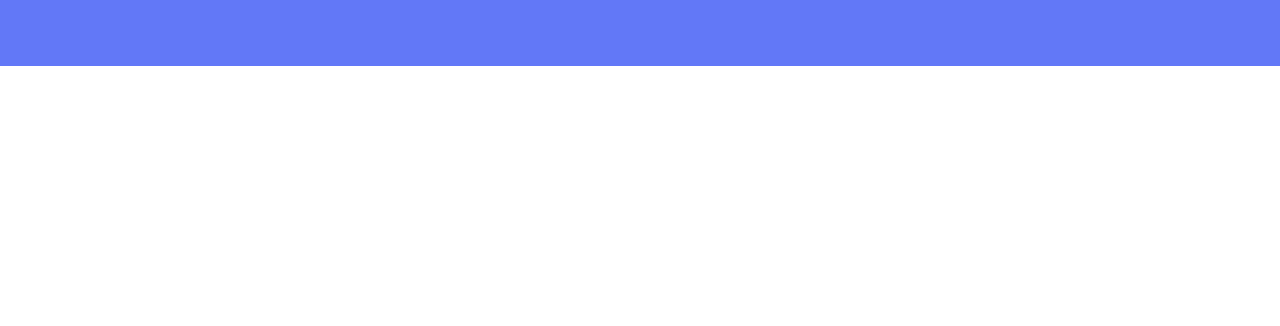
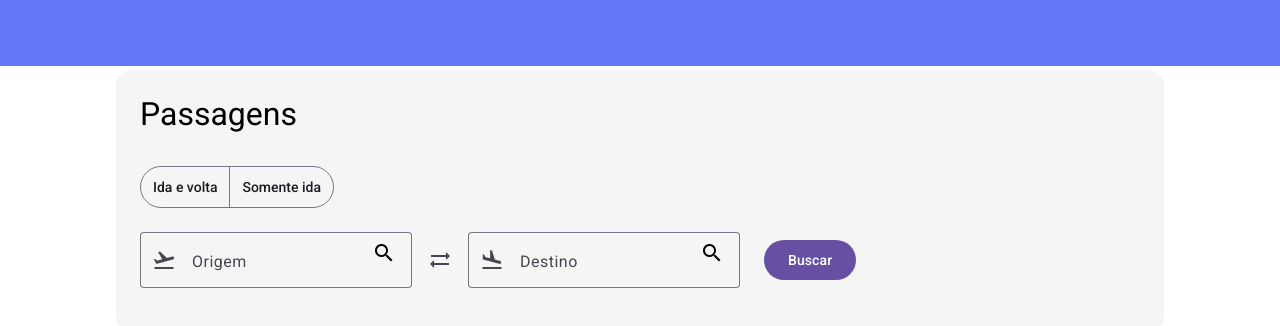
Before and after one commit to aldtorres/jornada-milhas-material, an Angular app: page / in a window 1280 px wide. Shown: the part 406-732 px from the top of the page. Built offline with nearby package versions, Linux system fonts and the light colour scheme.

Commit message:
MatButtonToggleModule / MatFormFieldModule / MatInputModule / MatIconModule / MatButtonModule / MatTooltipModule

```diff
--- a/src/app/app.component.html
+++ b/src/app/app.component.html
@@ -1,2 +1,6 @@
 <app-header></app-header>
 <app-banner></app-banner>
+
+<main class="conteudo-principal">
+    <app-form-busca-passagens></app-form-busca-passagens>
+</main>
--- a/src/app/app.component.scss
+++ b/src/app/app.component.scss
@@ -0,0 +1,6 @@
+.conteudo-principal{
+    width: calc(100% - 3rem);;
+    max-width: 65.5rem;
+    margin: 0 auto;
+    padding-bottom: 5rem;
+}
--- a/src/app/app.component.ts
+++ b/src/app/app.component.ts
@@ -2,10 +2,11 @@ import { Component } from '@angular/core';
 import { MatButtonModule } from '@angular/material/button';
 import { HeaderComponent } from "./components/header/header.component";
 import { BannerComponent } from "./components/banner/banner.component";
+import { FormBuscaPassagensComponent } from "./components/form-busca-passagens/form-busca-passagens.component";
 
 @Component({
   selector: 'app-root',
-  imports: [MatButtonModule, HeaderComponent, BannerComponent],
+  imports: [MatButtonModule, HeaderComponent, BannerComponent, FormBuscaPassagensComponent],
   templateUrl: './app.component.html',
   styleUrl: './app.component.scss'
 })
--- /dev/null
+++ b/src/app/components/form-busca-passagens/form-busca-passagens.component.html
@@ -0,0 +1,37 @@
+<section class="form-wrapper">
+    <h2 class="titulo">Passagens</h2>
+    <form>
+        <mat-button-toggle-group name="trajeto" aria-label="Trajeto">
+            <mat-button-toggle value="ida-e-volta">Ida e volta</mat-button-toggle>
+            <mat-button-toggle value="somente-ida">Somente ida</mat-button-toggle>
+        </mat-button-toggle-group>
+
+        <div class="campos-lugares">
+            <mat-form-field class="campo-origem" appearance="outline">
+                <mat-icon matPrefix>flight_takeoff</mat-icon>
+                <mat-label>Origem</mat-label>
+                <input matInput>
+                <mat-icon matTextSuffix>search</mat-icon>
+            </mat-form-field>
+
+            <button
+                matTooltip="Trocar origem e destino"
+                mat-icon-button
+                class="botao-trocar"
+                type="button"
+                aria-label="Trocar origem e destino">
+                <mat-icon>sync_alt</mat-icon>
+            </button>
+
+            <mat-form-field class="campo-destino" appearance="outline">
+                <mat-icon matPrefix>flight_land</mat-icon>
+                <mat-label>Destino</mat-label>
+                <input matInput>
+                <mat-icon matTextSuffix>search</mat-icon>
+            </mat-form-field>
+
+            <button mat-flat-button class="botao-buscar">Buscar</button>
+
+        </div>
+    </form>
+</section>
--- /dev/null
+++ b/src/app/components/form-busca-passagens/form-busca-passagens.component.scss
@@ -0,0 +1,38 @@
+.form-wrapper{
+    display: flex;
+    padding: 1.5rem;
+    flex-direction: column;
+    gap: 2rem;
+    border-radius: 1rem;
+    background: #F5F5F5;
+}
+
+.titulo{
+    font: var(--mat-sys-headline-large);
+}
+
+form{
+    display: flex;
+    flex-direction: column;
+    align-items: flex-start;
+    gap: 1.5rem;
+}
+
+.campos-lugares{
+    display: flex;
+    align-items: center;
+}
+
+.campo-origem,
+.botao-trocar {
+    margin-right: 0.5rem;
+}
+
+.botao-trocar,
+.botao-buscar{
+    margin-bottom: 1.25rem;
+}
+
+.campo-destino{
+    margin-right: 1.5rem;
+}
```
Also changed, not shown: src/app/components/form-busca-passagens/form-busca-passagens.component.ts (added, +17 -0 lines), 1 other file (tests, documents, lock files or other folders).
